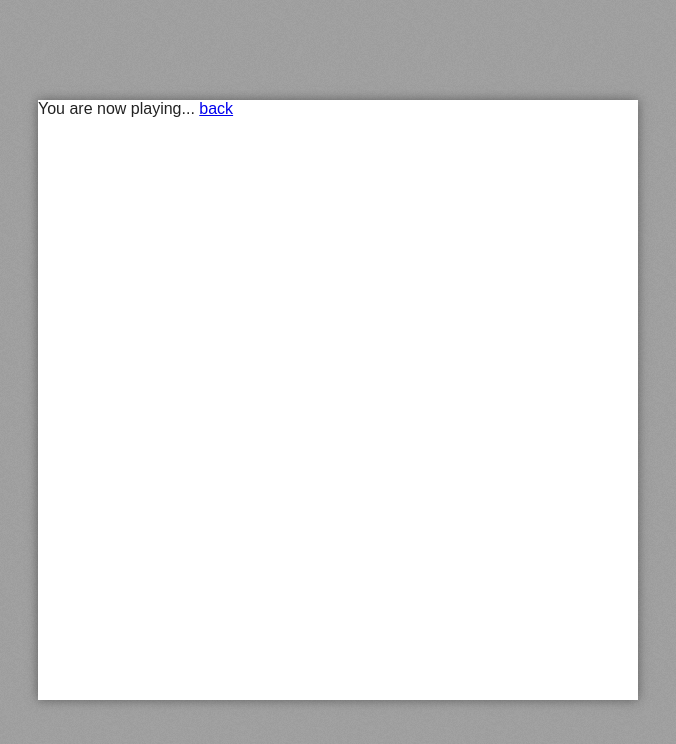
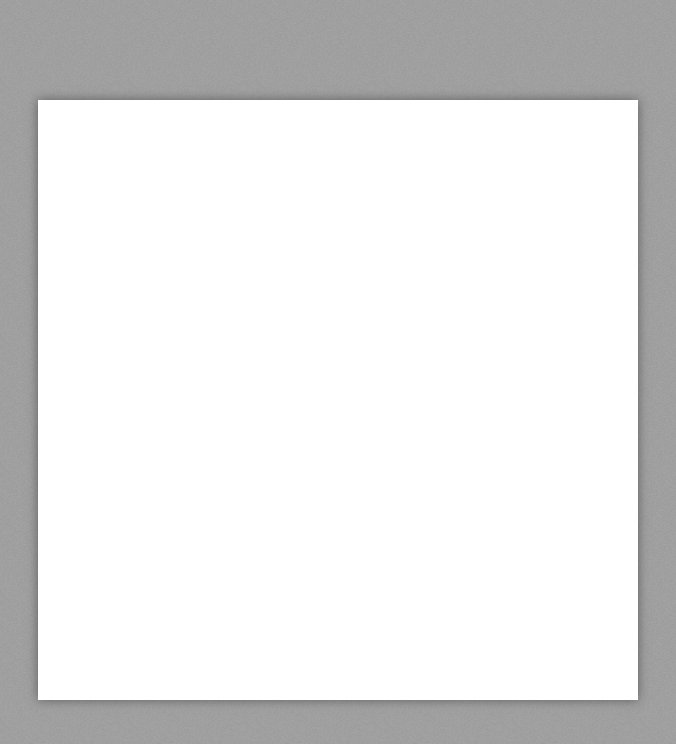
Before and after one commit to Olical/NyanTunnel, a plain HTML site: page index.html in a window 1280 px wide. Both pictures are taken after a click on the link "Play!". Shown: the whole page, without its empty margins (302-978 px from the left). Drawn offline with Linux system fonts and the light colour scheme; a web font is replaced by a local one.

Commit message:
Added assets loading and more assets

```diff
--- a/assets/javascript/classes/sprite.js
+++ b/assets/javascript/classes/sprite.js
@@ -5,9 +5,11 @@
  */
 var Sprite = new Class({
 	Extends: Rectangle,
-	initialise: function(options, path, callback) {
+	initialize: function(options, path, callback) {
 		// Pass the options up to the Rectangle class
 		this.parent(options);
+
+		this.loaded = false;
 
 		// If there is a path, load an image
 		if(path) {
@@ -17,14 +19,19 @@ var Sprite = new Class({
 	loadImage: function(path, callback) {
 		// Initialise the image and set the onload listener
 		var temp = new Image();
+		this.loaded = false;
 
-		temp.onLoad = function() {
+		temp.onload = function() {
 			// When done loading, store the image and run the callback
 			this.image = new Element('canvas');
 			this.image.width = this.size.x;
 			this.image.height = this.size.y;
-			this.image.drawImage(temp, this.position.x, this.position.y, this.size.x, this.size.y);
-			callback.call(this);
+			this.image.getContext('2d').drawImage(temp, this.position.x, this.position.y, this.size.x, this.size.y);
+			this.loaded = true;
+
+			if(callback) {
+				callback.call(this);
+			}
 		}.bind(this);
 
 		// Set the src of the image to begin loading
--- a/assets/javascript/main.js
+++ b/assets/javascript/main.js
@@ -1,8 +1,54 @@
+var sprites = {},
+	display = null;
+
 /**
  * Main script, runs basically everything on DOM ready
  */
 document.addEvent('domready', function() {
-	// Set up page management
+	// Load the sprites
+	sprites.cat = new Sprite({
+		size: {
+			x: 80,
+			y: 50
+		},
+		position: {
+			x: 0,
+			y: 0
+		}
+	}, 'assets/images/nyan-cat.png', setUpNav);
+
+	sprites.wall = new Sprite({
+		size: {
+			x: 30,
+			y: 500
+		},
+		position: {
+			x: 0,
+			y: 0
+		}
+	}, 'assets/images/wall.png', setUpNav);
+
+	sprites.rainbow = new Sprite({
+		size: {
+			x: 3,
+			y: 12
+		},
+		position: {
+			x: 0,
+			y: 0
+		}
+	}, 'assets/images/rainbow.png', setUpNav);
+
+	display = $('display').getContext('2d');
+});
+
+function setUpNav() {
+	// Make sure all are loaded
+	if(!sprites.cat.loaded || !sprites.wall.loaded || !sprites.rainbow.loaded) {
+		return false
+	}
+
+	// Loaded, set up page management
 	var mainNav = new Navigation(function(from, to) {
 		if(from) {
 			$('page:' + from).addClass('hidden');
@@ -18,4 +64,4 @@ document.addEvent('domready', function() {
 	$$('a[data-page]').addEvent('click', function() {
 		mainNav.checkTag(this.get('data-page'));
 	});
-});
+}
--- a/index.html
+++ b/index.html
@@ -19,7 +19,7 @@
 			</div>
 
 			<div id='page:play' class='page hidden'>
-				<p>You are now playing... <a href='javascript:void(0)' data-page='menu'>back</a></p>
+				<canvas width='600' height='600' id='display'></canvas>
 			</div>
 		</div>
 
```
Also changed, not shown: assets/images/rainbow.png (added), assets/images/wall.png (added).
